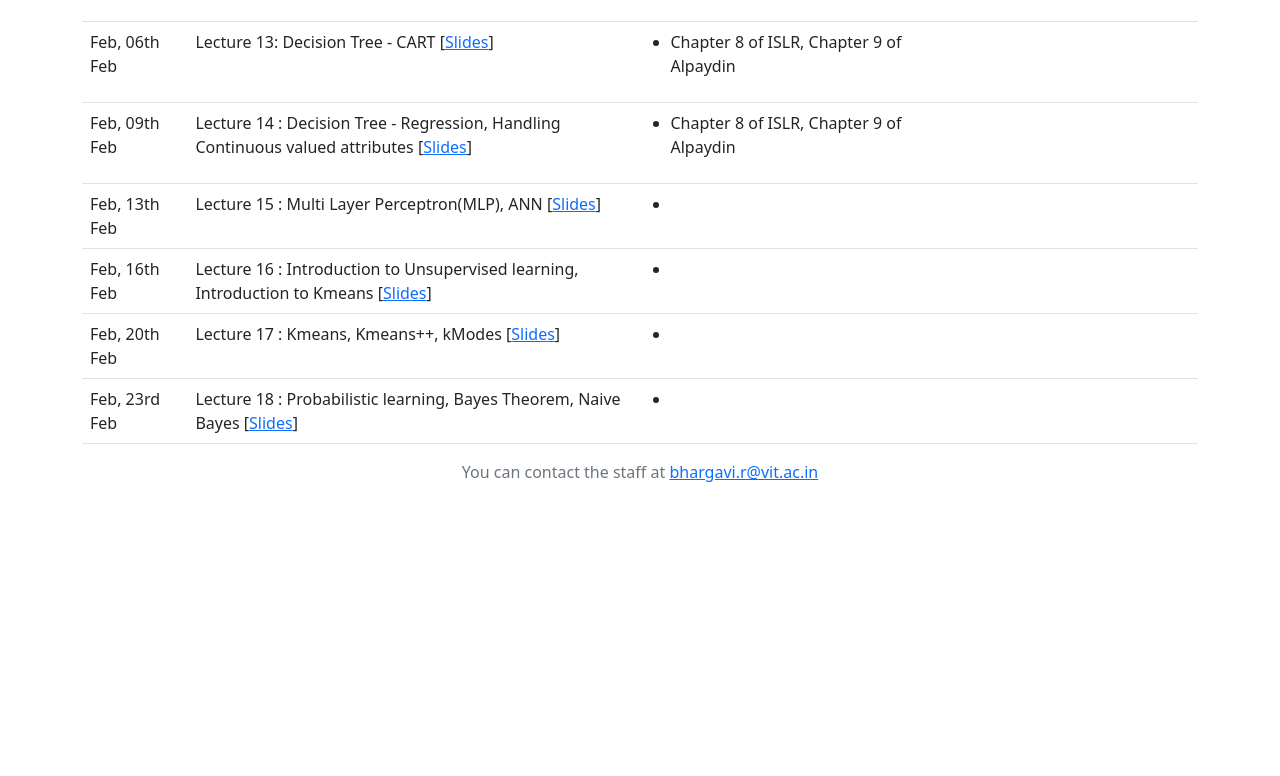
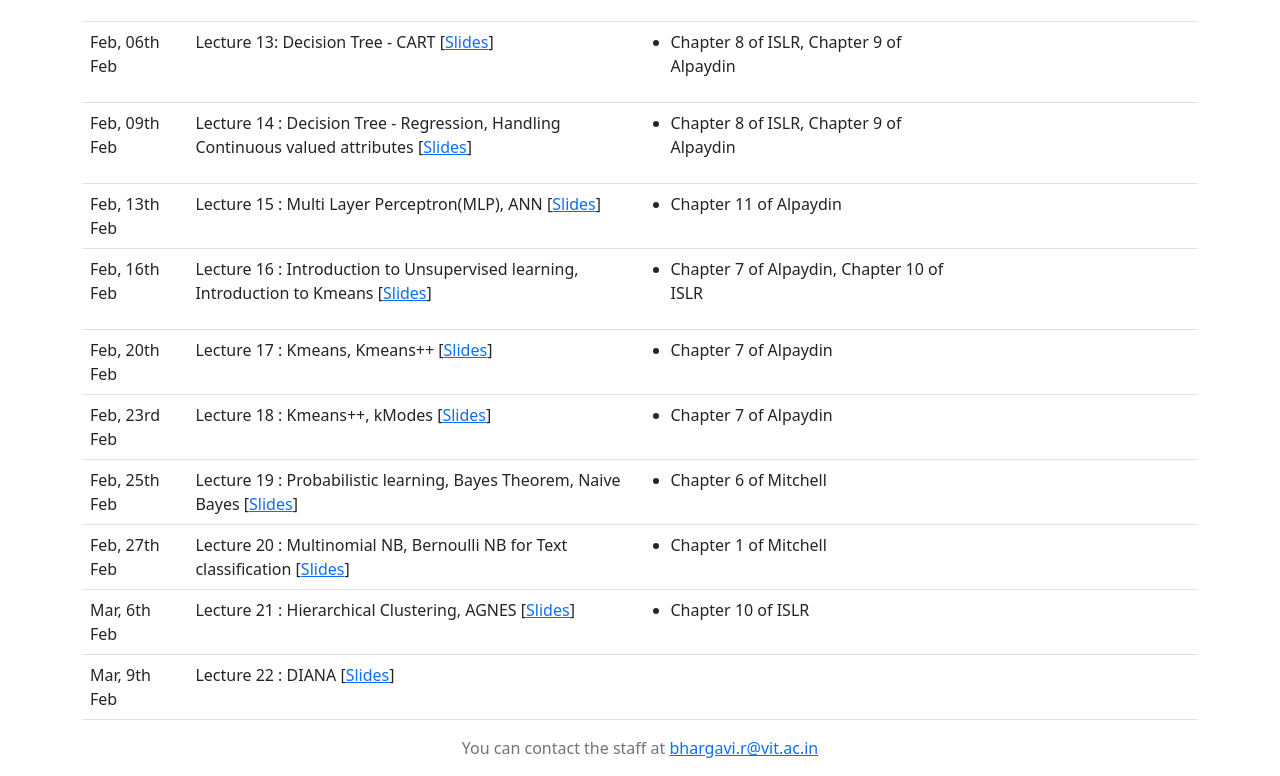
Before and after one commit to bhargaviren/bhargaviren.github.io, a plain HTML site: page courses/ml-2022.html in a window 1280 px wide. Shown: the part 2331-3107 px from the top of the page. Before the commit the page ends 2831 px from the top, so only its background shows below. Drawn offline with nearby package versions, Linux system fonts and the light colour scheme; files whose address does not match are found by name.

Commit message:
Added NB, Hierarchical Clustering

```diff
--- a/courses/ml-2022.html
+++ b/courses/ml-2022.html
@@ -263,7 +263,7 @@
                             <td>Lecture 15 :  Multi Layer Perceptron(MLP), ANN [<a href="https://drive.google.com/file/d/1bLyzX1PHTY6R5mX1cue_NGNaz77HHcJO/view?usp=sharing" target="_blank">Slides</a>]</td>
                             <td>
                                 <ul>
-                                    <li></li>
+                                    <li>Chapter 11 of Alpaydin</li>
 
                                 </ul>
                             </td>
@@ -274,7 +274,7 @@
                             <td>Lecture 16 :  Introduction to Unsupervised learning, Introduction to Kmeans [<a href="https://drive.google.com/file/d/1TDtyqn7tzfYdzvZCmAnT4jGiLUFrENjC/view?usp=share_link" target="_blank">Slides</a>]</td>
                             <td>
                                 <ul>
-                                    <li></li>
+                                    <li>Chapter 7 of Alpaydin, Chapter 10 of ISLR</li>
 
                                 </ul>
                             </td>
@@ -282,10 +282,10 @@
                         </tr>
                         <tr>
                             <td>Feb, 20th Feb</td>
-                            <td>Lecture 17 :  Kmeans, Kmeans++, kModes [<a href="https://drive.google.com/file/d/1I2BOz9kRiZT1oeSirPqaUa9aFFwBmfCE/view?usp=share_link" target="_blank">Slides</a>]</td>
+                            <td>Lecture 17 :  Kmeans, Kmeans++ [<a href="https://drive.google.com/file/d/1I2BOz9kRiZT1oeSirPqaUa9aFFwBmfCE/view?usp=share_link" target="_blank">Slides</a>]</td>
                             <td>
                                 <ul>
-                                    <li></li>
+                                    <li>Chapter 7 of Alpaydin</li>
 
                                 </ul>
                             </td>
@@ -293,12 +293,53 @@
                         </tr>
                         <tr>
                             <td>Feb, 23rd Feb</td>
-                            <td>Lecture 18 :  Probabilistic learning, Bayes Theorem, Naive Bayes [<a href="https://drive.google.com/file/d/1I2BOz9kRiZT1oeSirPqaUa9aFFwBmfCE/view?usp=share_link" target="_blank">Slides</a>]</td>
+                            <td>Lecture 18 :  Kmeans++, kModes [<a href="https://drive.google.com/file/d/1I2BOz9kRiZT1oeSirPqaUa9aFFwBmfCE/view?usp=share_link" target="_blank">Slides</a>]</td>
                             <td>
                                 <ul>
-                                    <li></li>
+                                    <li>Chapter 7 of Alpaydin</li>
 
                                 </ul>
+                            </td>
+                            <td></td>
+                        </tr>
+                        <tr>
+                            <td>Feb, 25th Feb</td>
+                            <td>Lecture 19 :  Probabilistic learning, Bayes Theorem, Naive Bayes [<a href="https://drive.google.com/file/d/1uo-j_LaFZRXvo1-6-9_teB4SLllCUmTl/view?usp=share_link" target="_blank">Slides</a>]</td>
+                            <td>
+                                <ul>
+                                    <li>Chapter 6 of Mitchell</li>
+
+                                </ul>
+                            </td>
+                            <td></td>
+                        </tr>
+                        <tr>
+                            <td>Feb, 27th Feb</td>
+                            <td>Lecture 20 :  Multinomial NB, Bernoulli NB for Text classification [<a href="https://drive.google.com/file/d/1uo-j_LaFZRXvo1-6-9_teB4SLllCUmTl/view?usp=share_link" target="_blank">Slides</a>]</td>
+                            <td>
+                                <ul>
+                                    <li>Chapter 1 of Mitchell</li>
+
+                                </ul>
+                            </td>
+                            <td></td>
+                        </tr>
+                        <tr>
+                            <td>Mar, 6th Feb</td>
+                            <td>Lecture 21 :  Hierarchical Clustering, AGNES [<a href="https://drive.google.com/file/d/1GkdYWhQeWdSL1YdT-8QG01ZsCwQ-yZku/view?usp=share_link" target="_blank">Slides</a>]</td>
+                            <td>
+                                <ul>
+                                    <li>Chapter 10 of ISLR</li>
+
+                                </ul>
+                            </td>
+                            <td></td>
+                        </tr>
+                        <tr>
+                            <td>Mar, 9th Feb</td>
+                            <td>Lecture 22 : DIANA [<a href="https://drive.google.com/file/d/1RinhSGkAmBWi7ZZ1guVYY6io21CcShUp/view?usp=share_link" target="_blank">Slides</a>]</td>
+                            <td>
+
                             </td>
                             <td></td>
                         </tr>
```
